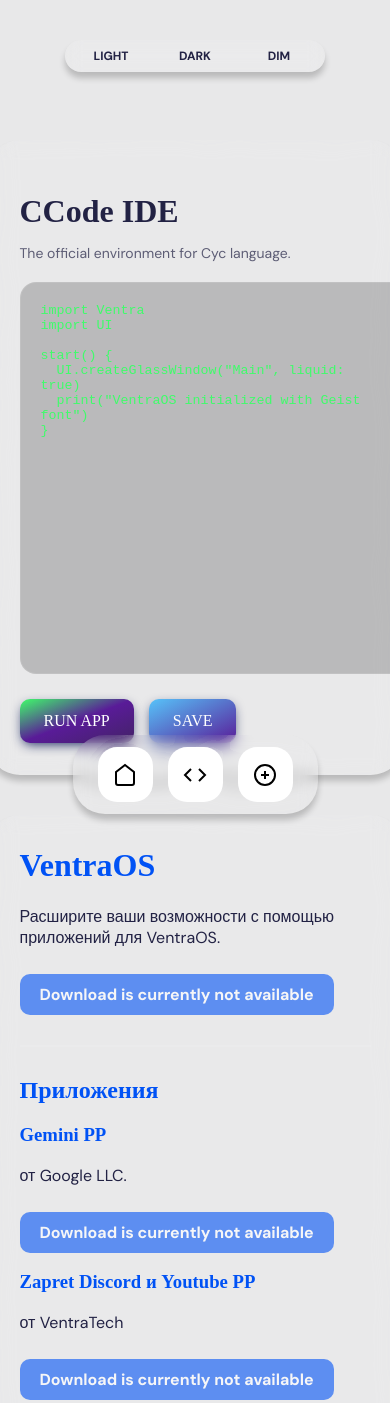
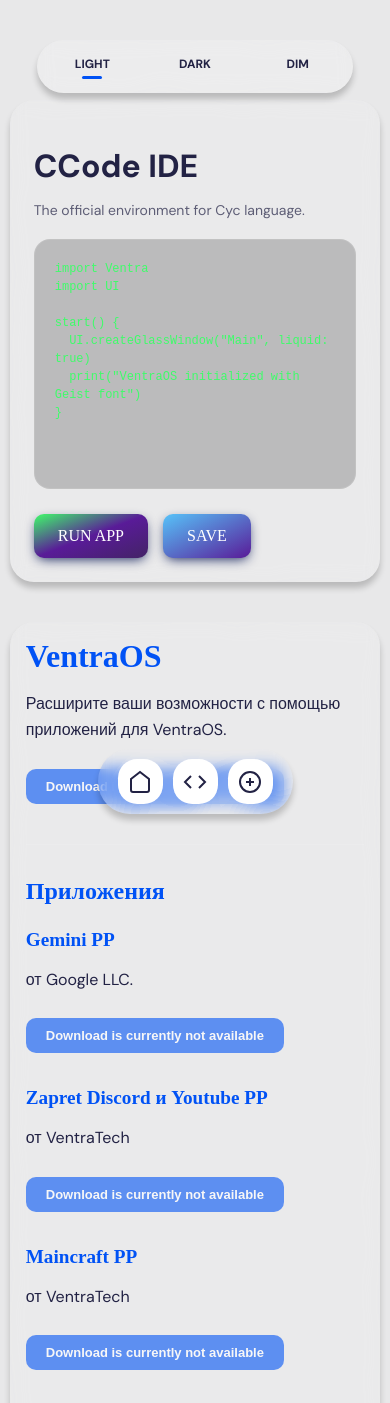
Before and after one commit to 200234-cpu/Ventra-official-site, a plain HTML site: page index.html in a window 390 px wide. Shown: the top 1403 px of the page. Drawn offline with Linux system fonts and the light colour scheme; a web font is replaced by a local one.

Commit message:
Update index.html

```diff
--- a/index.html
+++ b/index.html
@@ -41,64 +41,144 @@
       color: var(--c-content);
       transition: background 400ms cubic-bezier(1, 0, 0.4, 1);
       min-height: 100vh;
-      display: flex; flex-direction: column; align-items: center;
+      display: flex;
+      flex-direction: column;
+      align-items: center;
       padding-bottom: 150px;
+      overflow-x: hidden;
     }
 
     /* LIQUID GLASS EFFECTS */
     .liquidGlass-wrapper {
-      position: relative; overflow: hidden;
+      position: relative;
+      overflow: hidden;
       box-shadow: 0 6px 6px rgba(0, 0, 0, 0.2);
+      backdrop-filter: blur(8px);
+      -webkit-backdrop-filter: blur(8px);
+      transition: all 0.4s cubic-bezier(0.175, 0.885, 0.32, 1.2);
+    }
+
+    body:not(.no-liquid-glass) .liquidGlass-wrapper {
       backdrop-filter: blur(8px) url(#liquid-glass);
-      transition: all 0.4s cubic-bezier(0.175, 0.885, 0.32, 1.2);
+      -webkit-backdrop-filter: blur(8px) url(#liquid-glass);
     }
 
     /* SWITCHER */
     .switcher {
-      position: fixed; top: 40px; z-index: 100;
-      display: flex; gap: 8px; width: 244px; padding: 8px;
-      border-radius: 99em; background: rgba(255,255,255,0.1);
+      position: fixed;
+      top: 40px;
+      z-index: 100;
+      display: flex;
+      gap: 8px;
+      width: 244px;
+      padding: 8px;
+      border-radius: 99em;
+      background: rgba(255,255,255,0.1);
       backdrop-filter: blur(8px);
+      -webkit-backdrop-filter: blur(8px);
     }
-    .switcher__option { flex: 1; text-align: center; cursor: pointer; font-size: 12px; font-weight: bold; z-index: 5; }
+
+    .switcher__option {
+      flex: 1;
+      text-align: center;
+      cursor: pointer;
+      font-size: 12px;
+      font-weight: bold;
+      z-index: 5;
+      padding: 8px 0;
+      border-radius: 99em;
+      transition: background 0.3s;
+    }
+
+    .switcher__option:hover {
+      background: rgba(255,255,255,0.2);
+    }
+
     .switcher input { display: none; }
 
     /* YOUR GEIST BUTTON */
     .geist-btn {
-      appearance: none; border: none; cursor: pointer;
+      appearance: none;
+      border: none;
+      cursor: pointer;
       background-image: linear-gradient(to bottom right, #3FFC6A, #591B98, #432366);
-      font: 16px/24px 'Geist'; color: white;
-      padding: 10px 24px; border-radius: 10px;
+      font: 16px/24px 'Geist';
+      color: white;
+      padding: 10px 24px;
+      border-radius: 10px;
       box-shadow: 0px 4px 12px -3px rgba(9, 24, 85, 0.95);
-      position: relative; transition: 0.2s;
+      position: relative;
+      transition: 0.2s;
+      font-weight: 500;
     }
-    .geist-btn:hover { transform: translateY(-2px); filter: brightness(1.1); }
+
+    .geist-btn:hover {
+      transform: translateY(-2px);
+      filter: brightness(1.1);
+    }
 
     /* CCODE WINDOW */
     .ccode-win {
-      margin-top: 140px; width: 90%; max-width: 900px;
-      border-radius: 2rem; padding: 2rem;
+      margin-top: 140px;
+      width: 90%;
+      max-width: 900px;
+      border-radius: 2rem;
+      padding: 2rem;
       background: rgba(255,255,255,0.05);
+      box-sizing: border-box;
     }
+
     .editor {
-      width: 100%; height: 350px; background: rgba(0,0,0,0.2);
-      border: 1px solid rgba(255,255,255,0.1); border-radius: 1rem;
-      color: #3FFC6A; padding: 20px; font-family: 'Geist', monospace;
+      width: 100%;
+      height: 350px;
+      background: rgba(0,0,0,0.2);
+      border: 1px solid rgba(255,255,255,0.1);
+      border-radius: 1rem;
+      color: #3FFC6A;
+      padding: 20px;
+      font-family: 'Geist', monospace;
+      font-size: 14px;
+      line-height: 1.5;
+      resize: none;
+      box-sizing: border-box;
+    }
+
+    .editor:focus {
+      outline: none;
+      border-color: var(--c-action);
     }
 
     /* DOCK */
     .dock {
-      position: fixed; bottom: 30px; display: flex; gap: 15px;
-      padding: 12px 25px; border-radius: 2rem;
+      position: fixed;
+      bottom: 30px;
+      display: flex;
+      gap: 15px;
+      padding: 12px 25px;
+      border-radius: 2rem;
+      z-index: 50;
     }
+
     .icon {
-      width: 55px; height: 55px; background: white; border-radius: 1.2rem;
-      display: grid; place-items: center; cursor: pointer;
+      width: 55px;
+      height: 55px;
+      background: white;
+      border-radius: 1.2rem;
+      display: grid;
+      place-items: center;
+      cursor: pointer;
       transition: 0.4s cubic-bezier(0.175, 0.885, 0.32, 2.2);
     }
-    .icon:hover { scale: 1.3; transform: translateY(-15px); }
 
-    /* COLDOS SECTIONS */
+    .icon:hover {
+      transform: translateY(-15px) scale(1.3);
+    }
+
+    .icon svg {
+      transition: transform 0.3s;
+    }
+
+    /* VENTRAOS SECTIONS */
     .ventraos-section {
       margin-top: 40px;
       width: 90%;
@@ -106,44 +186,70 @@
       border-radius: 2rem;
       padding: 2rem;
       background: rgba(255,255,255,0.05);
+      box-sizing: border-box;
     }
 
     .ventraos-section h1 {
       font-family: 'Geist';
       margin-top: 0;
+      margin-bottom: 1rem;
       color: var(--c-action);
+      font-size: 2.5rem;
     }
 
-    .ventraos-section h2, .ventraos-section h3 {
+    .ventraos-section h2 {
       font-family: 'Geist';
       color: var(--c-action);
+      margin-top: 2rem;
+      margin-bottom: 1rem;
+      font-size: 1.8rem;
+    }
+
+    .ventraos-section h3 {
+      font-family: 'Geist';
+      color: var(--c-action);
+      margin-top: 1.5rem;
+      margin-bottom: 0.5rem;
+      font-size: 1.3rem;
+    }
+
+    .ventraos-section p {
+      margin-bottom: 1rem;
+      line-height: 1.6;
     }
 
     .ventraos-section ul {
       padding-left: 20px;
+      margin-bottom: 1.5rem;
     }
 
     .ventraos-section li {
-      margin-bottom: 10px;
+      margin-bottom: 8px;
+      line-height: 1.5;
     }
 
     .download-btn {
       display: inline-block;
       background-color: var(--c-action);
       color: white;
-      padding: 10px 20px;
+      padding: 12px 24px;
       border-radius: 10px;
       text-decoration: none;
       font-weight: bold;
       margin-top: 10px;
-      transition: transform 0.2s;
+      margin-bottom: 10px;
+      transition: all 0.2s;
       opacity: 0.6;
       cursor: not-allowed;
+      border: none;
+      font-family: 'Geist', sans-serif;
+      font-size: 14px;
     }
 
     .download-btn:hover {
       transform: none;
       filter: none;
+      opacity: 0.6;
     }
 
     .copyright {
@@ -151,30 +257,146 @@
       font-size: 12px;
       opacity: 0.7;
       text-align: center;
+      padding-top: 20px;
+      border-top: 1px solid rgba(255,255,255,0.1);
     }
 
     .release-date {
       margin-top: 20px;
-      padding: 10px;
+      padding: 15px;
       background: rgba(255,255,255,0.1);
       border-radius: 10px;
       font-size: 14px;
       color: #3FFC6A;
       font-family: 'Geist', monospace;
+      text-align: center;
+      border: 1px solid rgba(63, 252, 106, 0.3);
+    }
+
+    hr {
+      margin: 30px 0;
+      border: none;
+      border-top: 1px solid rgba(255,255,255,0.1);
+      height: 1px;
+    }
+
+    /* Улучшенная поддержка мобильных устройств */
+    @media (max-width: 768px) {
+      .ccode-win,
+      .ventraos-section {
+        width: 95%;
+        padding: 1.5rem;
+        border-radius: 1.5rem;
+      }
+
+      .switcher {
+        width: 90%;
+        max-width: 300px;
+      }
+
+      .dock {
+        padding: 10px 20px;
+        gap: 10px;
+      }
+
+      .icon {
+        width: 45px;
+        height: 45px;
+      }
+
+      .ventraos-section h1 {
+        font-size: 2rem;
+      }
+
+      .ventraos-section h2 {
+        font-size: 1.5rem;
+      }
+
+      .ventraos-section h3 {
+        font-size: 1.2rem;
+      }
+
+      .editor {
+        height: 250px;
+        font-size: 12px;
+      }
+    }
+
+    @media (max-width: 480px) {
+      body {
+        padding-bottom: 120px;
+      }
+
+      .ccode-win {
+        margin-top: 100px;
+      }
+
+      .ventraos-section {
+        padding: 1rem;
+      }
+
+      .download-btn {
+        padding: 10px 20px;
+        font-size: 13px;
+      }
+    }
+
+    /* Исправление проблем с SVG фильтром */
+    .liquidGlass-wrapper::before {
+      content: '';
+      position: absolute;
+      top: 0;
+      left: 0;
+      right: 0;
+      bottom: 0;
+      background: inherit;
+      z-index: -1;
+    }
+
+    /* Улучшение видимости радиокнопок */
+    .switcher__option input:checked + span {
+      position: relative;
+    }
+
+    .switcher__option input:checked + span::after {
+      content: '';
+      position: absolute;
+      bottom: -2px;
+      left: 50%;
+      transform: translateX(-50%);
+      width: 20px;
+      height: 3px;
+      background: var(--c-action);
+      border-radius: 2px;
+    }
+
+    .switcher__option span {
+      position: relative;
+      display: inline-block;
+      padding-bottom: 5px;
     }
   </style>
 </head>
 <body>
 
   <div class="switcher liquidGlass-wrapper">
-    <label class="switcher__option"><input type="radio" name="t" value="light" checked> LIGHT</label>
-    <label class="switcher__option"><input type="radio" name="t" value="dark"> DARK</label>
-    <label class="switcher__option"><input type="radio" name="t" value="dim"> DIM</label>
+    <label class="switcher__option">
+      <input type="radio" name="t" value="light" checked>
+      <span>LIGHT</span>
+    </label>
+    <label class="switcher__option">
+      <input type="radio" name="t" value="dark">
+      <span>DARK</span>
+    </label>
+    <label class="switcher__option">
+      <input type="radio" name="t" value="dim">
+      <span>DIM</span>
+    </label>
   </div>
 
   <!-- CCODE WINDOW -->
   <div class="ccode-win liquidGlass-wrapper">
-    <h1 style="font-family: 'Geist'; margin-bottom: 5px;">CCode IDE</h1>
+    <h1 style="margin-bottom: 5px;">CCode IDE</h1>
     <p style="font-size: 14px; opacity: 0.7; margin-bottom: 20px;">The official environment for Cyc language.</p>
 
     <textarea class="editor" spellcheck="false">
@@ -197,23 +419,23 @@ start() {
   <div class="ventraos-section liquidGlass-wrapper">
     <h1>VentraOS</h1>
     <p>Расширите ваши возможности с помощью приложений для VentraOS.</p>
-    <span class="download-btn">Download is currently not available</span>
+    <button class="download-btn">Download is currently not available</button>
 
-    <hr style="margin: 30px 0; border: 1px solid rgba(255,255,255,0.1);">
+    <hr>
 
     <h2>Приложения</h2>
 
     <h3>Gemini PP</h3>
     <p>от Google LLC.</p>
-    <span class="download-btn">Download is currently not available</span>
+    <button class="download-btn">Download is currently not available</button>
 
     <h3>Zapret Discord и Youtube PP</h3>
     <p>от VentraTech</p>
-    <span class="download-btn">Download is currently not available</span>
+    <button class="download-btn">Download is currently not available</button>
 
     <h3>Maincraft PP</h3>
     <p>от VentraTech</p>
-    <span class="download-btn">Download is currently not available</span>
+    <button class="download-btn">Download is currently not available</button>
 
     <div class="copyright">
       © VentraTech — VentraOS создан в WebOS (HTML, CSS, JS, PHP)
@@ -224,19 +446,19 @@ start() {
   <div class="ventraos-section liquidGlass-wrapper">
     <h1>VentraOS</h1>
     <p>Утилиты для операционной системы VentraOS.</p>
-    <span class="download-btn">Download is currently not available</span>
+    <button class="download-btn">Download is currently not available</button>
 
-    <hr style="margin: 30px 0; border: 1px solid rgba(255,255,255,0.1);">
+    <hr>
 
     <h2>Утилиты</h2>
 
     <h3>CCode 7-X</h3>
     <p>Создание приложения для VentraOS 7 и выше. Приложение для Windows</p>
-    <span class="download-btn">Download is currently not available</span>
+    <button class="download-btn">Download is currently not available</button>
 
     <h3>CCode 2-6</h3>
     <p>Создание приложения для VentraOS 2-6. Приложение для Windows PowerPoint</p>
-    <span class="download-btn">Download is currently not available</span>
+    <button class="download-btn">Download is currently not available</button>
 
     <div class="release-date">
       <strong>CCode - full release in 31.02.2026</strong>
@@ -251,9 +473,9 @@ start() {
   <div class="ventraos-section liquidGlass-wrapper">
     <h1>VentraOS</h1>
     <p>Узнайте, что необходимо для запуска VentraOS на вашем устройстве.</p>
-    <span class="download-btn">Download is currently not available</span>
+    <button class="download-btn">Download is currently not available</button>
 
-    <hr style="margin: 30px 0; border: 1px solid rgba(255,255,255,0.1);">
+    <hr>
 
     <h2>Системные требования</h2>
 
@@ -287,7 +509,7 @@ start() {
     <p>VentraOS — Это операционная система для устройств сделанная в WebOS. В красивом дизайне который вам понравиться!</p>
     <p>И всё это вы можете использовать на вашем компьютере. Прямо сейчас!</p>
 
-    <span class="download-btn">Посмотреть требования</span>
+    <button class="download-btn">Посмотреть требования</button>
 
     <div class="copyright">
       © VentraTech — VentraOS создана в WebOS (HTML, CSS, JS, PHP)
@@ -298,9 +520,9 @@ start() {
   <div class="ventraos-section liquidGlass-wrapper">
     <h1>VentraOS</h1>
     <p>Операционная система, сделанная в WebOS. Удивительно красивая и очень функциональная.</p>
-    <span class="download-btn">Download is currently not available</span>
+    <button class="download-btn">Download is currently not available</button>
 
-    <hr style="margin: 30px 0; border: 1px solid rgba(255,255,255,0.1);">
+    <hr>
 
     <h2>VentraUI</h2>
     <p>Дизайн VentraUI - Это единый красивый дизайн с большими возможностями оформления.</p>
@@ -322,9 +544,22 @@ start() {
 
   <!-- DOCK -->
   <div class="dock liquidGlass-wrapper">
-      <div class="icon"><svg width="24" height="24" viewBox="0 0 24 24" fill="none" stroke="black" stroke-width="2"><path d="M3 9l9-7 9 7v11a2 2 0 0 1-2 2H5a2 2 0 0 1-2-2z"/></svg></div>
-      <div class="icon"><svg width="24" height="24" viewBox="0 0 24 24" fill="none" stroke="black" stroke-width="2"><path d="M16 18l6-6-6-6M8 6l-6 6 6 6"/></svg></div>
-      <div class="icon"><svg width="24" height="24" viewBox="0 0 24 24" fill="none" stroke="black" stroke-width="2"><circle cx="12" cy="12" r="10"/><path d="M12 8v8M8 12h8"/></svg></div>
+    <div class="icon">
+      <svg width="24" height="24" viewBox="0 0 24 24" fill="none" stroke="currentColor" stroke-width="2">
+        <path d="M3 9l9-7 9 7v11a2 2 0 0 1-2 2H5a2 2 0 0 1-2-2z"/>
+      </svg>
+    </div>
+    <div class="icon">
+      <svg width="24" height="24" viewBox="0 0 24 24" fill="none" stroke="currentColor" stroke-width="2">
+        <path d="M16 18l6-6-6-6M8 6l-6 6 6 6"/>
+      </svg>
+    </div>
+    <div class="icon">
+      <svg width="24" height="24" viewBox="0 0 24 24" fill="none" stroke="currentColor" stroke-width="2">
+        <circle cx="12" cy="12" r="10"/>
+        <path d="M12 8v8M8 12h8"/>
+      </svg>
+    </div>
   </div>
 
   <svg style="position: fixed; width: 0; height: 0;">
@@ -334,5 +569,65 @@ start() {
     </filter>
   </svg>
 
+  <script>
+    // Исправление проблем с переключателем тем
+    document.querySelectorAll('.switcher input').forEach(radio => {
+      radio.addEventListener('change', (e) => {
+        // Убираем жидкий стекло эффект на время анимации для предотвращения багов
+        document.body.classList.add('no-liquid-glass');
+
+        // Анимация смены темы
+        setTimeout(() => {
+          document.body.classList.remove('no-liquid-glass');
+        }, 400);
+      });
+    });
+
+    // Исправление нажатия кнопок в доке
+    document.querySelectorAll('.icon').forEach(icon => {
+      icon.addEventListener('click', (e) => {
+        e.preventDefault();
+        icon.style.transform = 'translateY(-15px) scale(1.3)';
+        setTimeout(() => {
+          icon.style.transform = '';
+        }, 300);
+      });
+    });
+
+    // Предотвращение проблем с textarea
+    const editor = document.querySelector('.editor');
+    if (editor) {
+      editor.addEventListener('focus', () => {
+        editor.parentElement.style.zIndex = '10';
+      });
+
+      editor.addEventListener('blur', () => {
+        editor.parentElement.style.zIndex = '';
+      });
+    }
+
+    // Исправление для мобильных устройств
+    function handleResize() {
+      if (window.innerWidth < 768) {
+        document.body.style.overflowX = 'hidden';
+      }
+    }
+
+    window.addEventListener('resize', handleResize);
+    handleResize();
+
+    // Предотвращение двойного нажатия на кнопки
+    document.querySelectorAll('button').forEach(button => {
+      button.addEventListener('click', function(e) {
+        if (this.disabled) return;
+
+        this.disabled = true;
+        setTimeout(() => {
+          this.disabled = false;
+        }, 1000);
+      });
+    });
+  </script>
+
 </body>
 </html>
```
